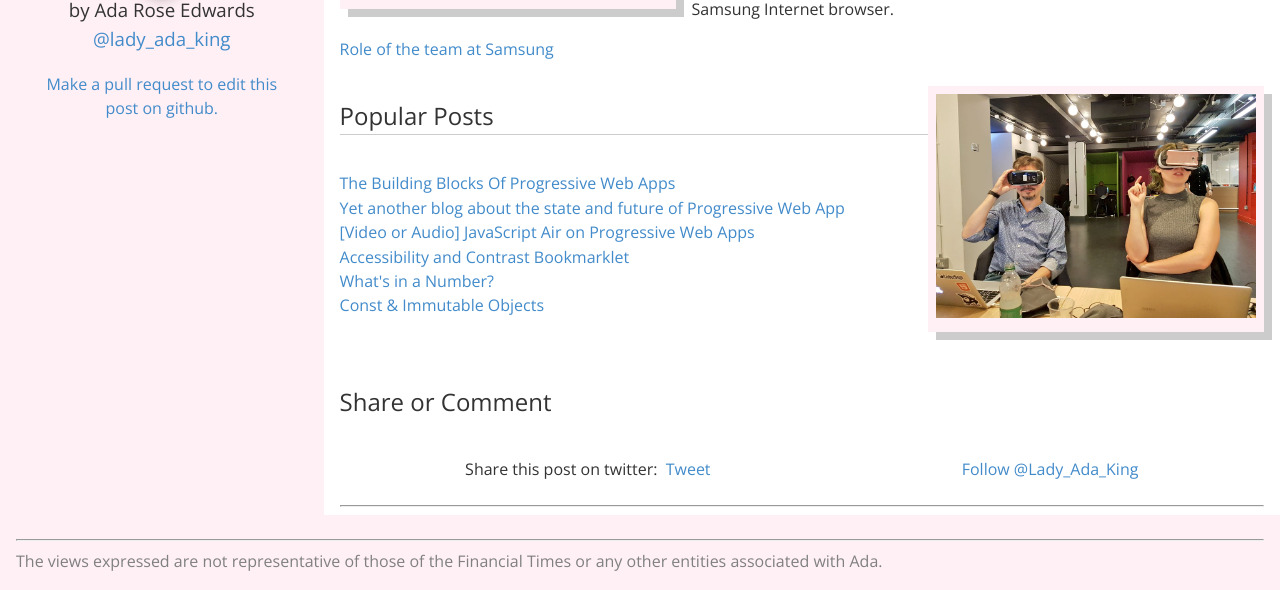
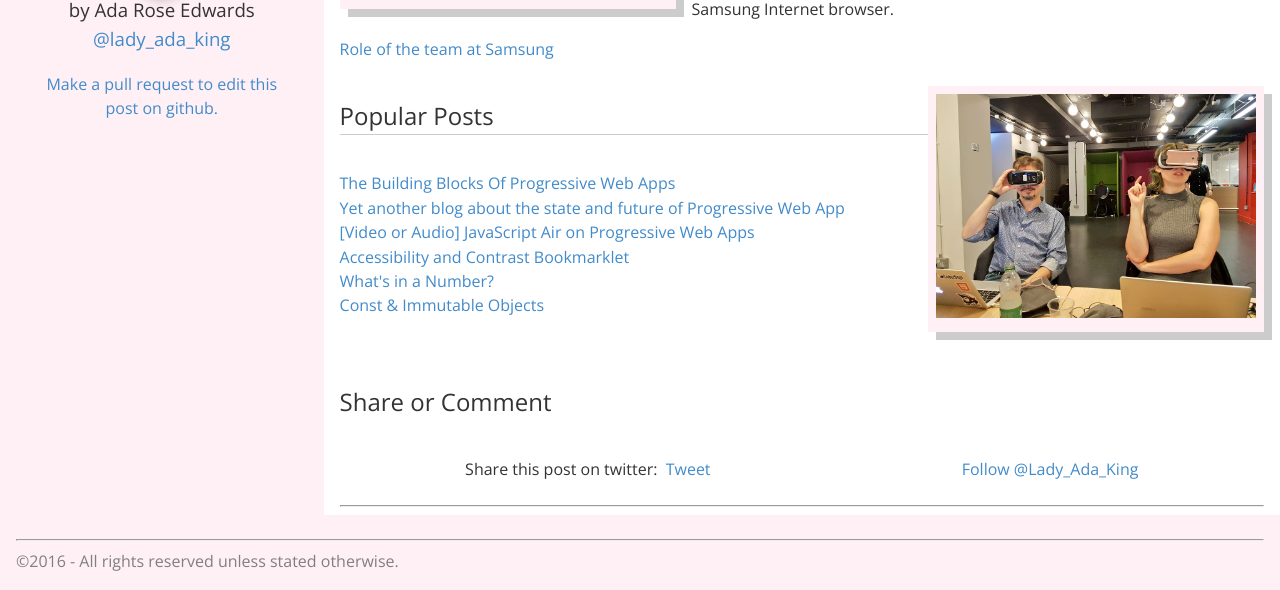
Before and after one commit to AdaRoseCannon/adarosecannon.github.io, a Jekyll site: the page built from about.md, in a window 1280 px wide, cut to the strip 619-1209 px from the top of the page. Built offline with Jekyll 4.4.1, drawn with Linux system fonts in a browser that asks for light colours; comment, search, counter and statistics services are not loaded.

Commit message:
Update footer.html

```diff
--- a/_includes/footer.html
+++ b/_includes/footer.html
@@ -1,2 +1,2 @@
 <hr />
-The views expressed are not representative of those of the Financial Times or any other entities associated with Ada.
+©2016 - All rights reserved unless stated otherwise.
```
